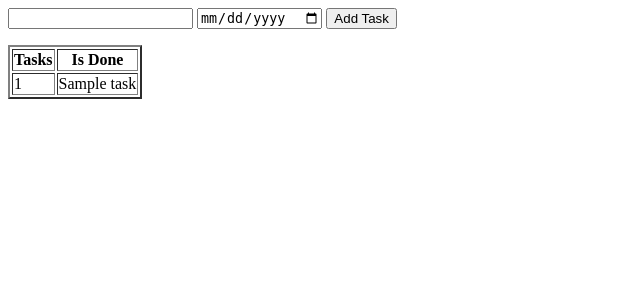
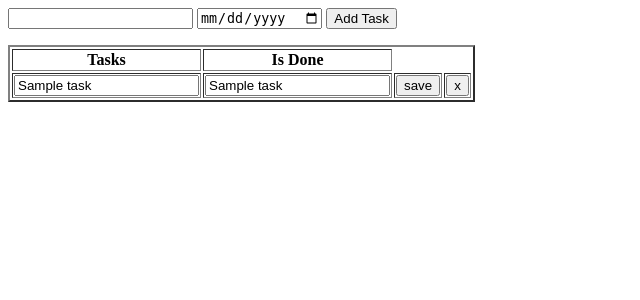
Before and after one commit to AwasthiNikhil/todo-app-flask-and-postgres, a Flask app: template templates/index.html in a window 1280 px wide. Shown: the top 300 px of the page, without its empty margins (0-640 px from the left). Run offline with Flask 3, Linux system fonts and the light colour scheme; the template is opened without the code that fills it: most values are stand-ins (such as "Sample title", 1, 10 or a date in 2020); some libraries are stand-ins or nearby versions.

Commit message:
update and delete

```diff
--- a/db.py
+++ b/db.py
@@ -5,22 +5,28 @@ db_name = 'TaskListDB'
 db_user = 'tasklist_user'
 db_pw = 'password'
 
+def executeQuery(query):
+    conn = psycopg2.connect(dbname=db_name, user=db_user, password=db_pw, host=db_host)
+    cur = conn.cursor()
+    cur.execute(query)
+    conn.commit()
+    cur.close()
+    conn.close()
+
 def getTaskList():
     conn = psycopg2.connect(dbname=db_name, user=db_user, password=db_pw, host=db_host)
     cur = conn.cursor()
-
-    cur.execute('SELECT task_name, is_done from public."TaskList"')
+    cur.execute('SELECT id ,task_name, is_done from public."TaskList"')
     tasklist = cur.fetchall()
     cur.close()
     conn.close()
-
     return tasklist
 
 def addTask(name, date):
-    conn = psycopg2.connect(dbname=db_name, user=db_user, password=db_pw, host=db_host)
-    cur = conn.cursor()
+    executeQuery('INSERT INTO public."TaskList" (task_name, due_date) VALUES (\'%s\', \'%s\');COMMIT;'%(name, date))
 
-    cur.execute('INSERT INTO public."TaskList" (task_name, due_date) VALUES (\'%s\', \'%s\');COMMIT;'%(name, date))
+def updateTask(name, id):
+    executeQuery('UPDATE public."TaskList" set task_name=\'%s\' WHERE id=%s;'%(name, id))
 
-    cur.close()
-    conn.close()
+def deleteTask(id):
+    executeQuery('DELETE FROM public."TaskList"  WHERE id=%s;'%(id))
--- a/main.py
+++ b/main.py
@@ -1,5 +1,5 @@
 from flask import Flask, render_template, request, redirect, url_for
-from db import getTaskList, addTask
+from db import getTaskList, addTask, updateTask, deleteTask
 
 
 app = Flask(__name__)
@@ -18,5 +18,15 @@ def add():
 
     return redirect(url_for('home'))
 
+@app.route('/update',methods=['POST'])
+def update():
+    updatedTaskName = request.form['taskName']
+    id = request.form['id']
+    button = request.form['saveOrDelete']
+    if button == 'save' :
+        updateTask(updatedTaskName, id)
+    elif button == 'x':
+        deleteTask(id)
+    return redirect(url_for('home'))
 
 app.run(debug= True)
--- a/templates/index.html
+++ b/templates/index.html
@@ -1,9 +1,9 @@
 <html>
   <body>
     <form method="post" action="/add">
-        <input type="text" name="taskName">
-        <input type="date" name="dueDate">
-        <input type="submit" value="Add Task">
+      <input type="text" name="taskName" />
+      <input type="date" name="dueDate" />
+      <input type="submit" value="Add Task" />
     </form>
     <table border="2">
       <tr>
@@ -12,8 +12,21 @@
       </tr>
       {% for task in TaskList: %}
       <tr>
-                <td>{{ task[0] }}</td>
-                <td>{{ task[1] }}</td>
+        <form method="post" action="/update">
+          <td>
+            <input type="hidden" name="id" value="{{ task[0] }}" />
+            <input type="text" name="taskName" value="{{ task[1] }}" />
+          </td>
+          <td>
+            <input type="text" name="isDone" value="{{ task[2] }}" />
+          </td>
+          <td>
+            <input type="submit" name="saveOrDelete" value="save" />
+          </td>
+          <td>
+            <input type="submit" name="saveOrDelete" value="x" />
+          </td>
+        </form>
       </tr>
       {% endfor %}
     </table>
```
Lines whose indentation alone changed are shown as unchanged.
